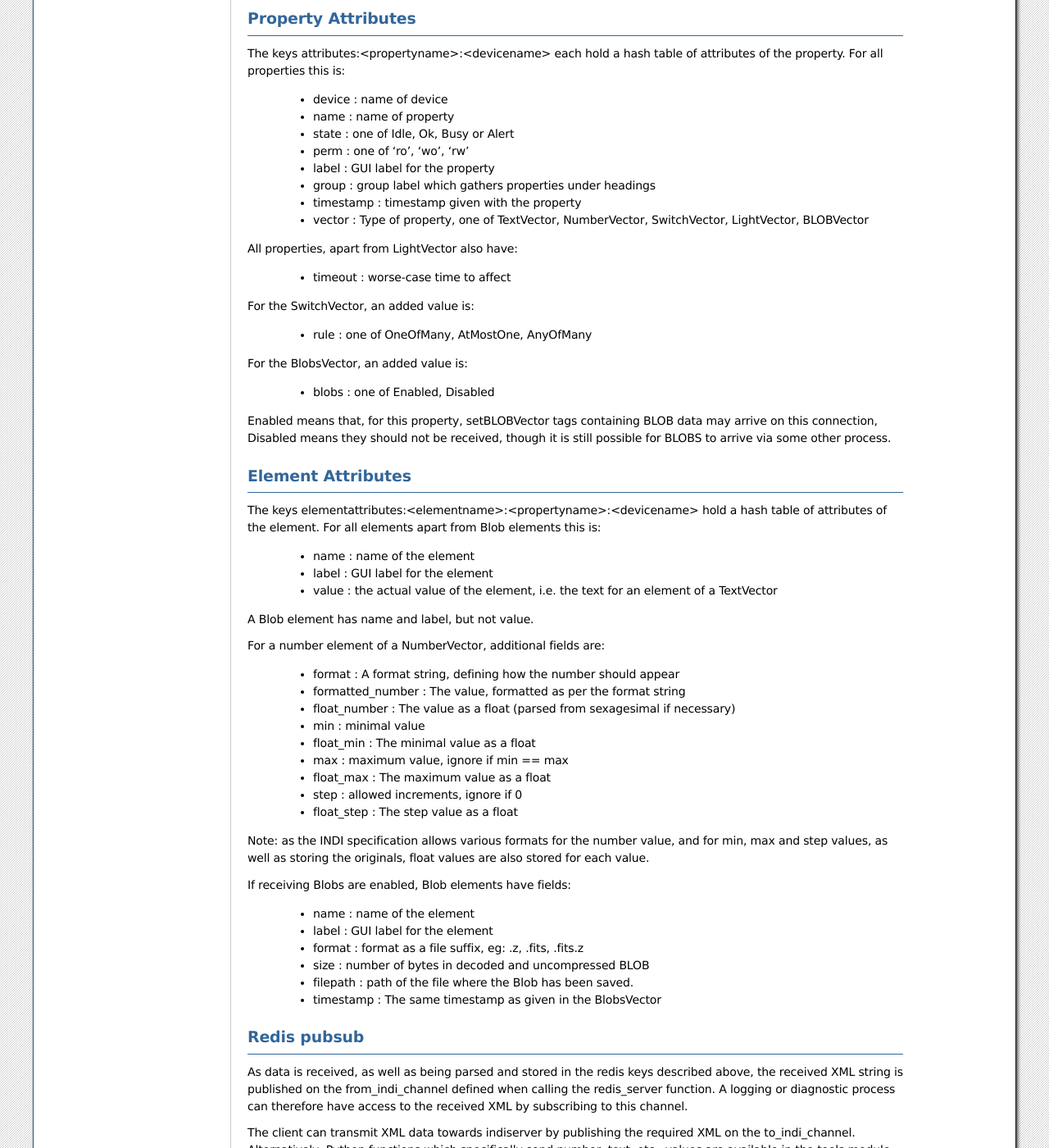
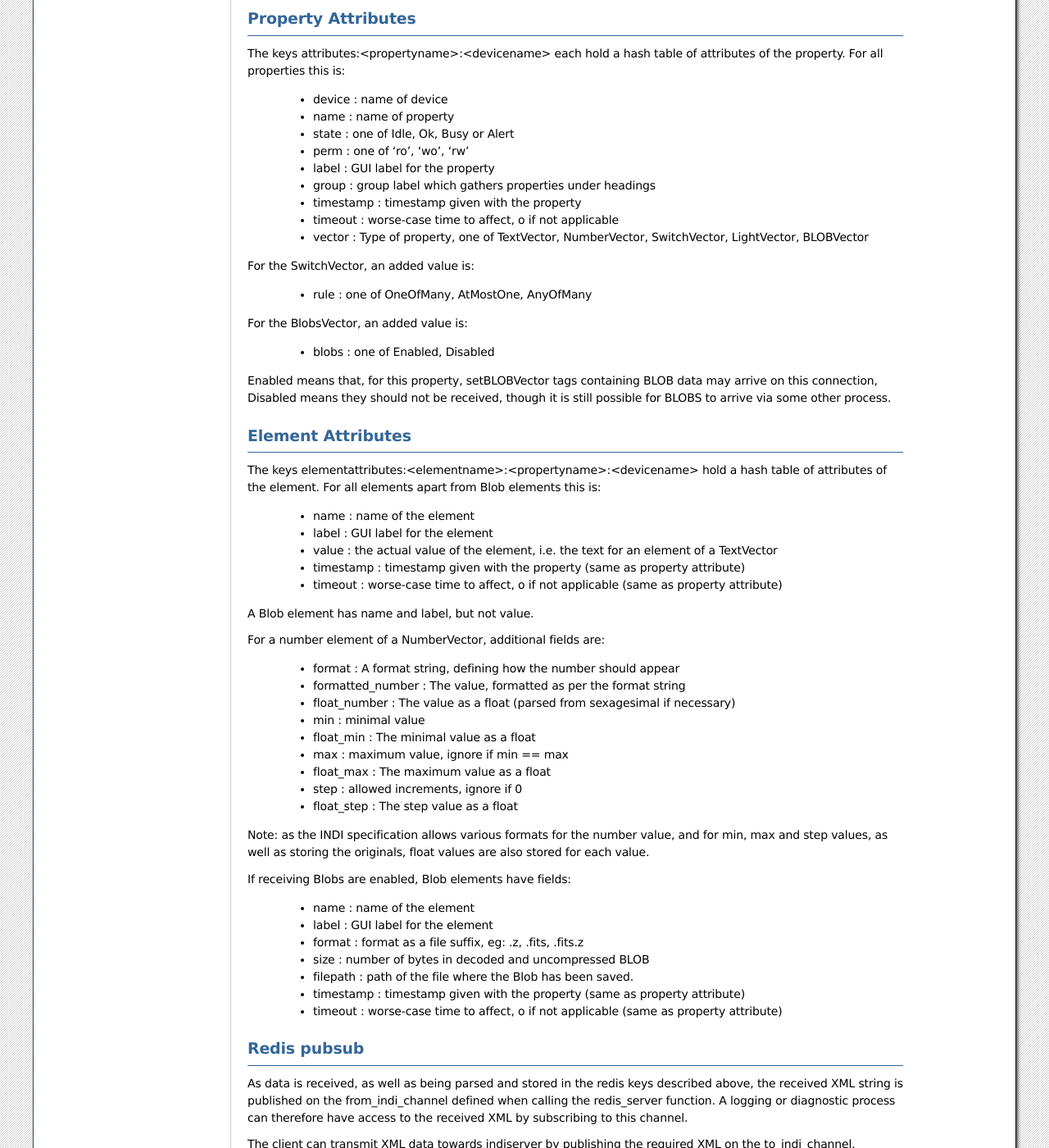
Before and after one commit to bernie-skipole/indi-mr, a Sphinx documentation site: the page built from docs/source/usage/redis_keys.rst, in a window 1280 px wide and 1400 px high, scrolled down 2520 px. Shown: the whole window at 82% size. Built offline with Sphinx 7.4.7, drawn with Linux system fonts in a browser that asks for light colours; some of the changed text lies outside the part shown.

```diff
--- a/docs/source/conf.py
+++ b/docs/source/conf.py
@@ -25,7 +25,7 @@ copyright = '2020, Bernard Czenkusz'
 author = 'Bernard Czenkusz'
 
 # The full version, including alpha/beta/rc tags
-release = '0.2.2'
+release = '0.2.3'
 
 # ---------------------- Added to get readthedocs to build, by BC
 master_doc = 'index'
--- a/docs/source/usage/redis_keys.rst
+++ b/docs/source/usage/redis_keys.rst
@@ -131,11 +131,8 @@ The keys attributes:<propertyname>:<devicename> each hold a hash table of attrib
     * label : GUI label for the property
     * group : group label which gathers properties under headings
     * timestamp : timestamp given with the property
+    * timeout : worse-case time to affect, o if not applicable
     * vector : Type of property, one of TextVector, NumberVector, SwitchVector, LightVector, BLOBVector
-
-All properties, apart from LightVector also have:
-
-    * timeout : worse-case time to affect
 
 For the SwitchVector, an added value is:
 
@@ -156,6 +153,8 @@ The keys elementattributes:<elementname>:<propertyname>:<devicename> hold a hash
     * name : name of the element
     * label : GUI label for the element
     * value : the actual value of the element, i.e. the text for an element of a TextVector
+    * timestamp : timestamp given with the property (same as property attribute)
+    * timeout : worse-case time to affect, o if not applicable (same as property attribute)
 
 A Blob element has name and label, but not value.
 
@@ -180,7 +179,8 @@ If receiving Blobs are enabled, Blob elements have fields:
     * format : format as a file suffix, eg: .z, .fits, .fits.z
     * size : number of bytes in decoded and uncompressed BLOB
     * filepath : path of the file where the Blob has been saved.
-    * timestamp : The same timestamp as given in the BlobsVector
+    * timestamp : timestamp given with the property (same as property attribute)
+    * timeout : worse-case time to affect, o if not applicable (same as property attribute)
 
 
 Redis pubsub
--- a/setup.py
+++ b/setup.py
@@ -7,7 +7,7 @@ with open("README.md", "r") as fh:
 
 setuptools.setup(
     name="indi-mr",
-    version="0.2.2",
+    version="0.2.3",
     author="Bernard Czenkusz",
     author_email="bernie@skipole.co.uk",
     description="INDI - MQTT - REDIS - provides functions for transferring the INDI protocol via MQTT and converting to redis storage, with tools to read/write to redis and hence control remote instruments.",
```
Also changed, not shown: 1 other file.
